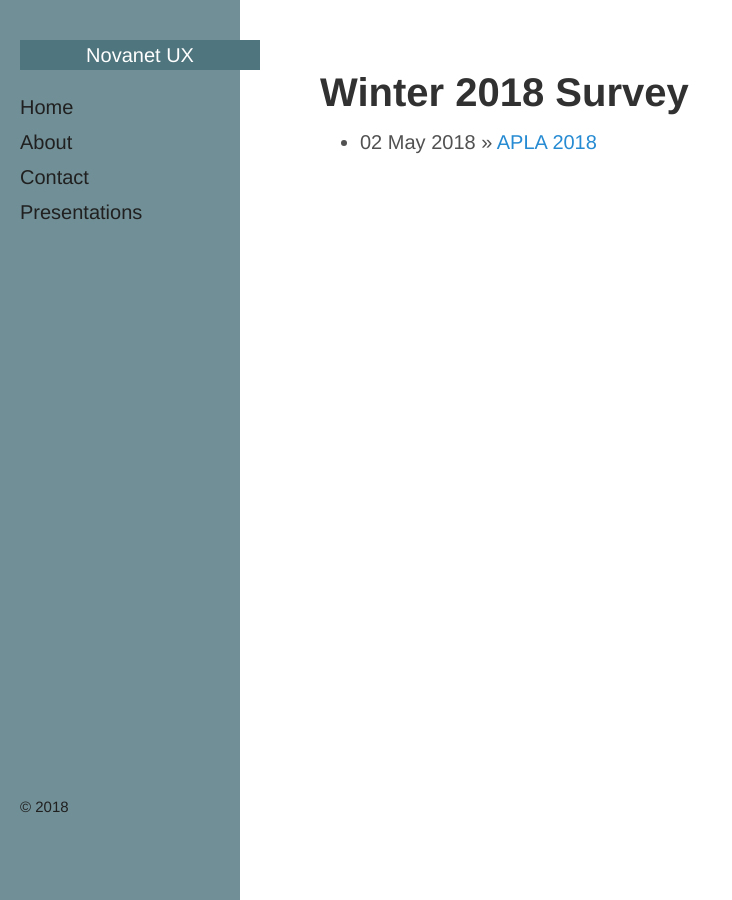
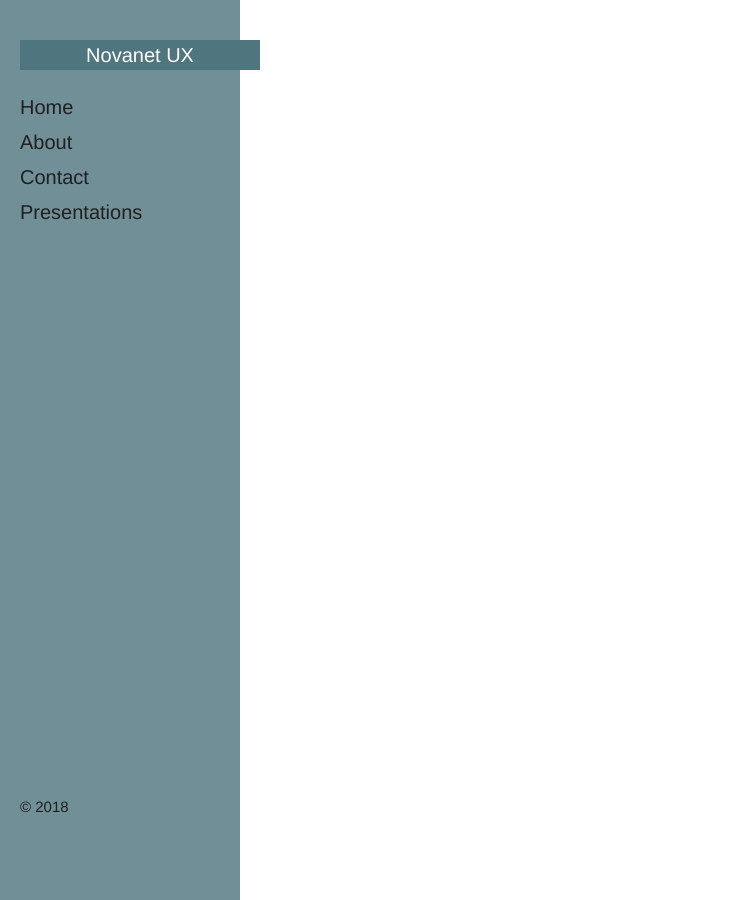
Before and after one commit to Novanet-UX/novanet-ux.github.io, a Jekyll site: the page built from index.html, in a window 1280 px wide. Shown: the whole page, without its empty margins (0-732 px from the left). Built offline with Jekyll 4.4.1, drawn with Linux system fonts in a browser that asks for light colours.

Commit message:
Update index.html

```diff
--- a/index.html
+++ b/index.html
@@ -1,14 +1,4 @@
 ---
 layout: default
-title: Winter 2018 Survey
+title: Novanet UX
 ---
-<div>
-	<h1>{{ page.title }}</h1>
-</div>
-
-<ul>
-
-	  {% for post in site.posts %}
-	    <li><span>{{ post.date | date_to_string }}</span> » <a href="{{ site.baseurl }}{{ post.url }}" title="{{ post.title }}">{{ post.title }}</a></li>
-	  {% endfor %}
-	</ul>
```
